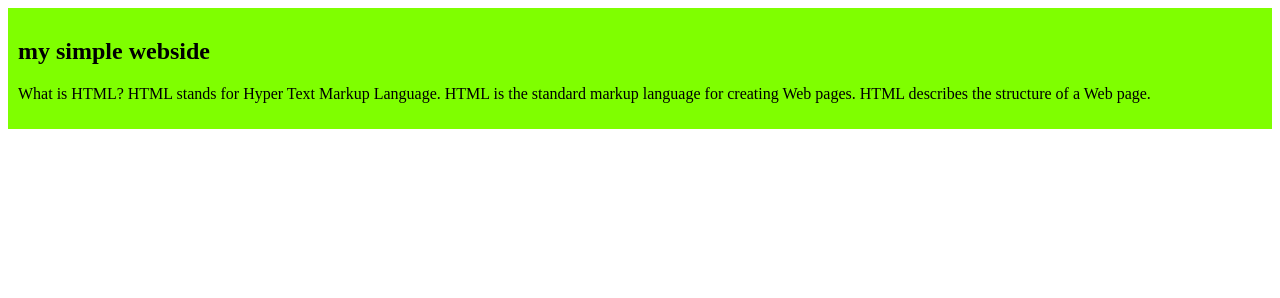
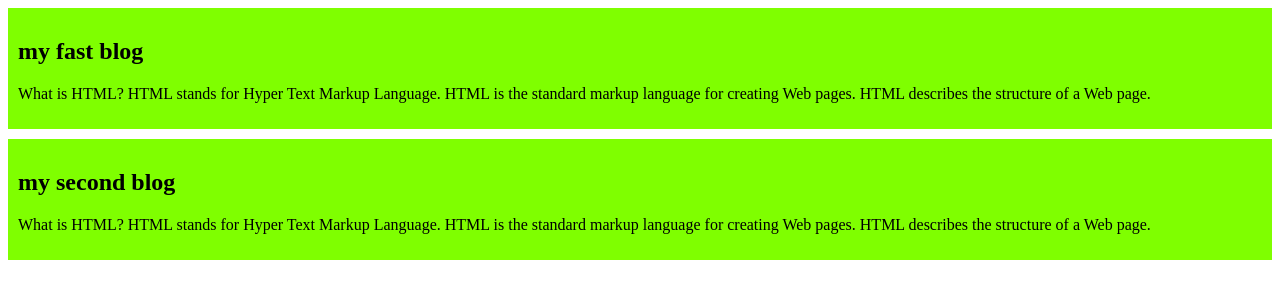
Before and after one commit to prottoy9151/my-simple-webside, a plain HTML site: page index.html in a window 1280 px wide. Drawn offline with Linux system fonts and the light colour scheme.

Commit message:
added second blog

```diff
--- a/index.html
+++ b/index.html
@@ -8,7 +8,11 @@
 </head>
 <body>
     <div>
-        <h2>my simple webside</h2>
+        <h2>my fast blog</h2>
+        <p>What is HTML? HTML stands for Hyper Text Markup Language. HTML is the standard markup language for creating Web pages. HTML describes the structure of a Web page.</p>
+    </div>
+    <div>
+        <h2>my second blog</h2>
         <p>What is HTML? HTML stands for Hyper Text Markup Language. HTML is the standard markup language for creating Web pages. HTML describes the structure of a Web page.</p>
     </div>
 </body>
--- a/styles/blog.css
+++ b/styles/blog.css
@@ -1,4 +1,5 @@
 div{
     background-color: chartreuse;
     padding: 10px;
+    margin-bottom: 10px;
 }
```
